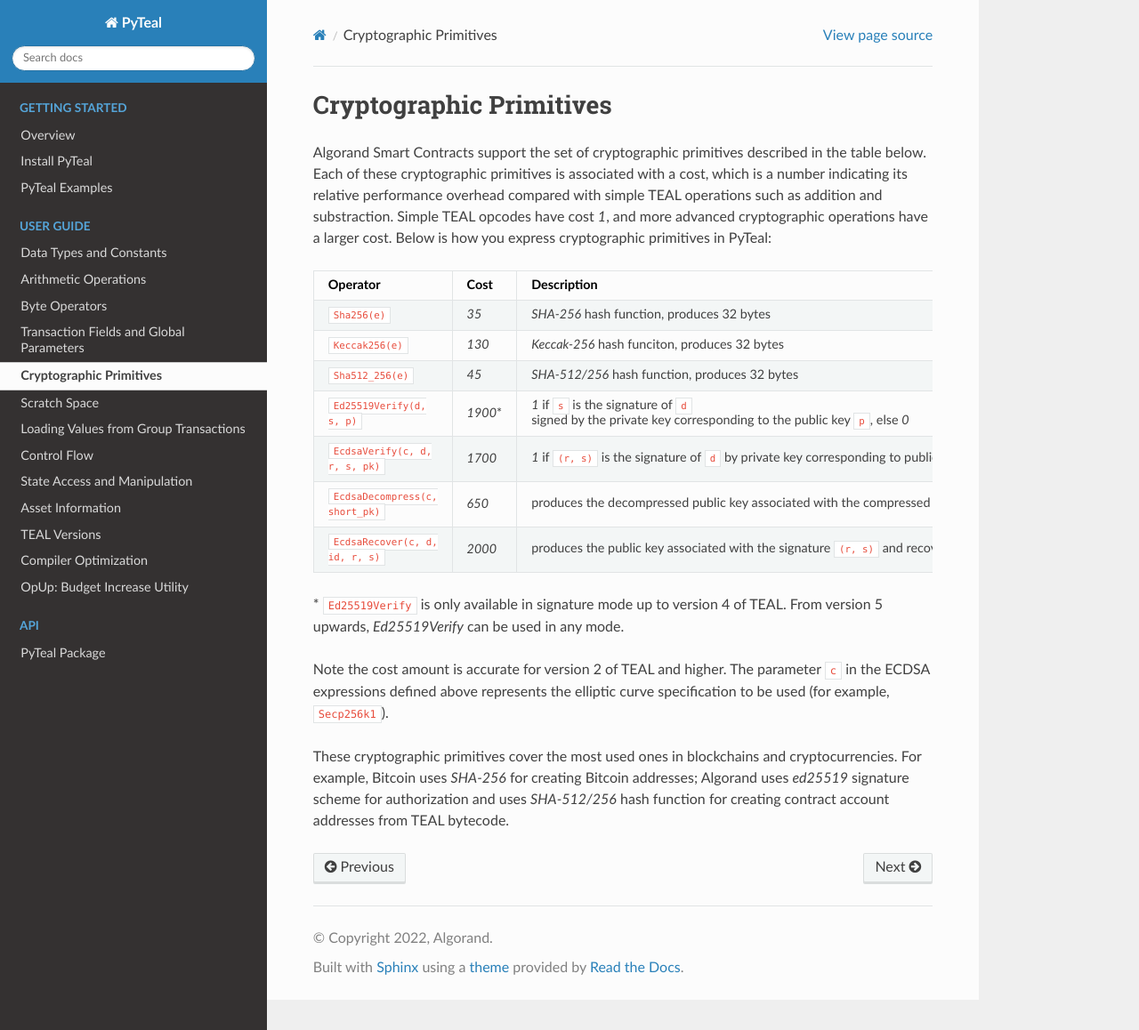
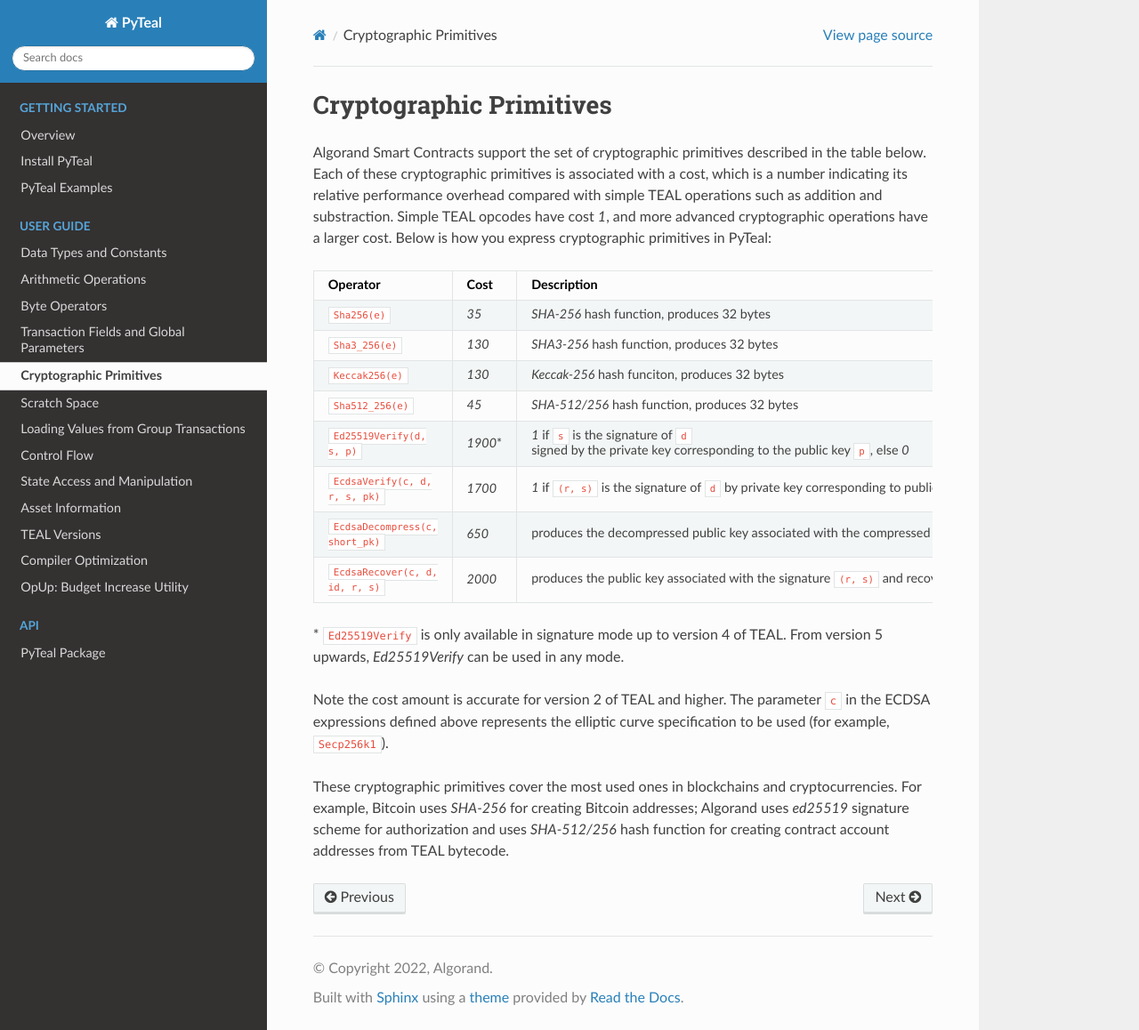
Before and after one commit to algorand/pyteal, a Sphinx documentation site: the page built from docs/crypto.rst, in a window 1280 px wide and 1158 px high. Shown: the whole window at 89% size. Built offline with Sphinx 7.4.7 and the Read the Docs theme 2.0.0, drawn with Linux system fonts in a browser that asks for light colours.

Commit message:
Add crypto docs

```diff
--- a/docs/crypto.rst
+++ b/docs/crypto.rst
@@ -14,6 +14,7 @@ Below is how you express cryptographic primitives in PyTeal:
 Operator                             Cost      Description
 ==================================== ========= ==================================================================================================================
 :code:`Sha256(e)`                    `35`      `SHA-256` hash function, produces 32 bytes
+:code:`Sha3_256(e)`                  `130`     `SHA3-256` hash function, produces 32 bytes
 :code:`Keccak256(e)`                 `130`     `Keccak-256` hash funciton, produces 32 bytes
 :code:`Sha512_256(e)`                `45`      `SHA-512/256` hash function, produces 32 bytes
 :code:`Ed25519Verify(d, s, p)`       `1900`\*  `1` if :code:`s` is the signature of :code:`d` signed by the private key corresponding to the public key :code:`p`, else `0`
```
